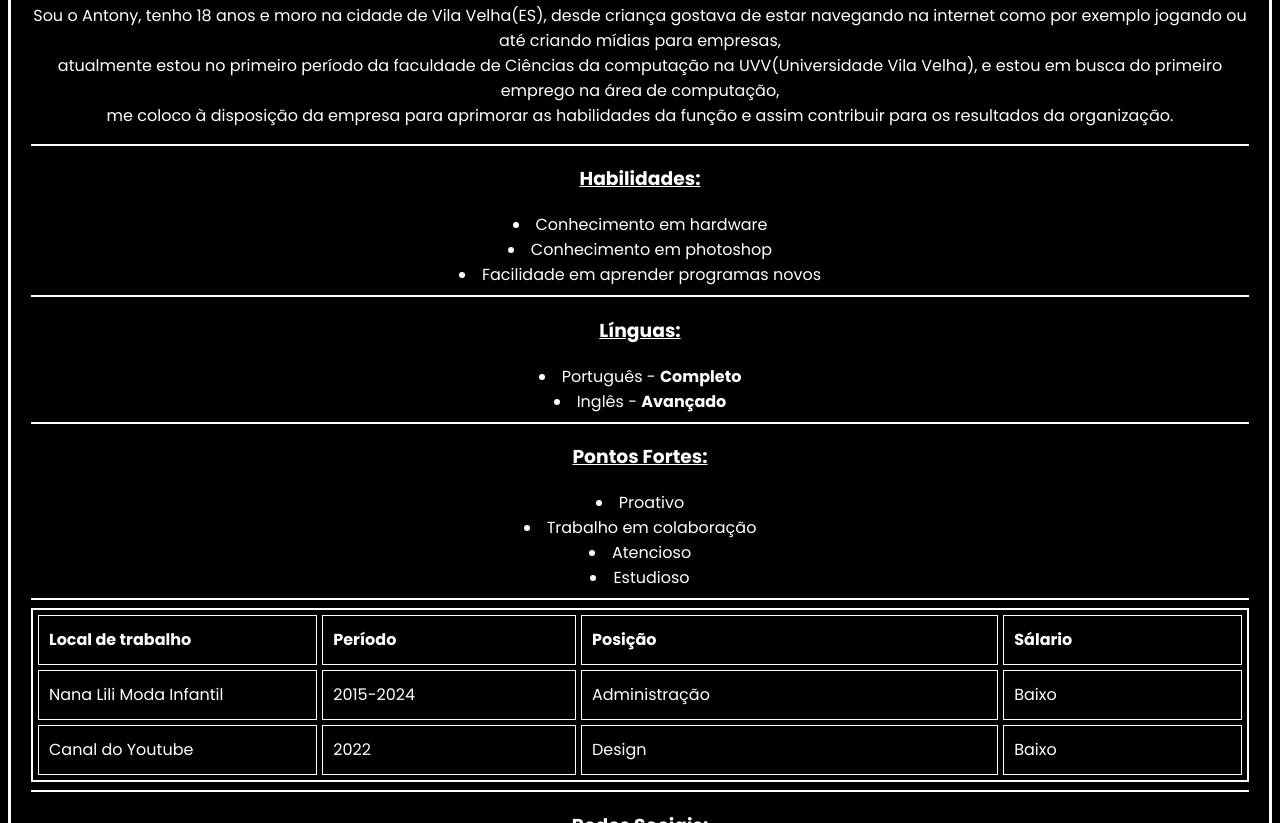
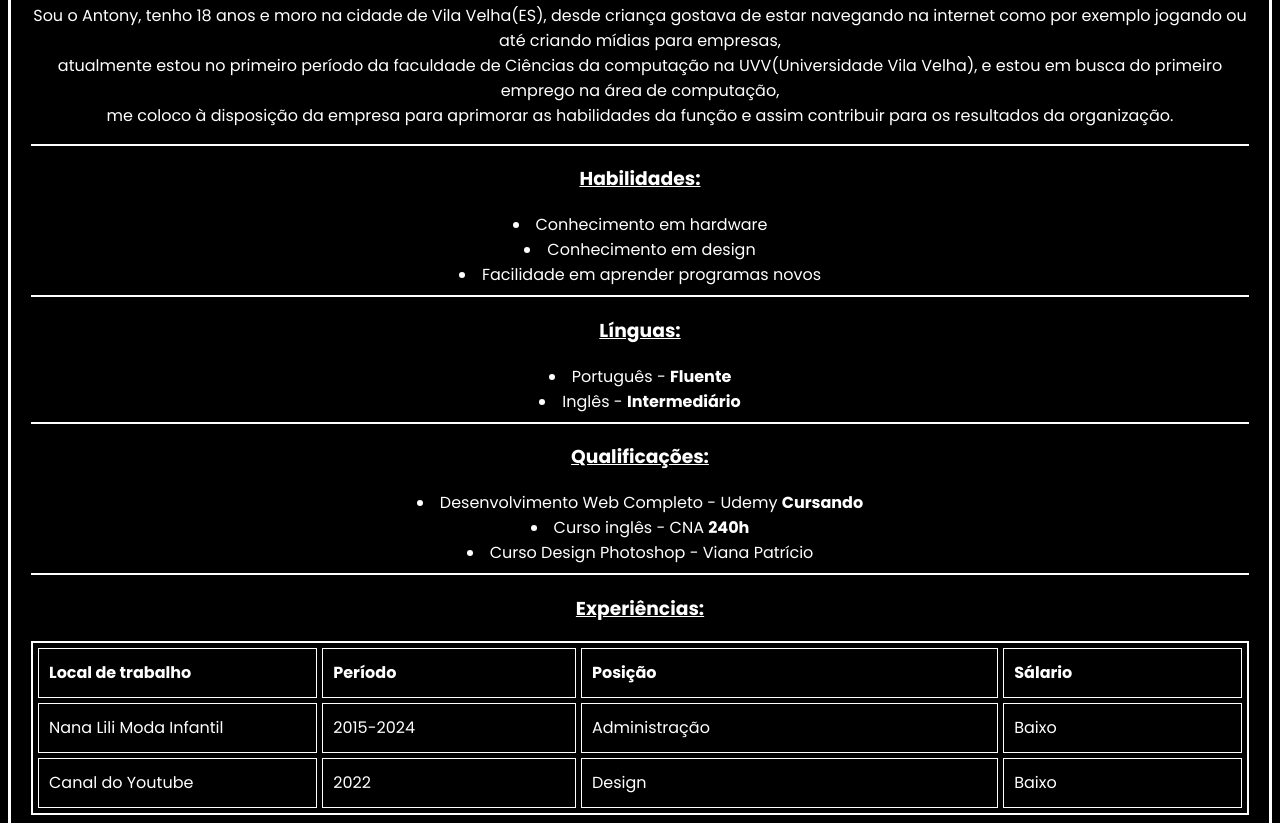
Before and after one commit to ognovais/paginacurriculo, a plain HTML site: page index.html in a window 1280 px wide. Shown: the part 434-1257 px from the top of the page. Drawn offline with Linux system fonts and the light colour scheme.

Commit message:
Add files via upload

```diff
--- a/index.html
+++ b/index.html
@@ -28,25 +28,25 @@
     <h3><u>Habilidades:</u></h3>
 
         <li>Conhecimento em hardware</li>
-        <li>Conhecimento em photoshop</li>
+        <li>Conhecimento em design</li>
         <li>Facilidade em aprender programas novos</li>
     <hr color="white">
     </div>
     <div id="Linguas">
     <h3><u>Línguas:</u></h3>
-        <li>Português - <strong>Completo</strong>
-        <li>Inglês - <strong>Avançado</strong></li>
+        <li>Português - <strong>Fluente</strong>
+        <li>Inglês - <strong>Intermediário</strong></li>
     <hr color="white">
     </div>
     <div id="Pontos">
-    <h3><u>Pontos Fortes:</u></h3>
-        <li>Proativo</li>
-        <li>Trabalho em colaboração</li>
-        <li>Atencioso</li>
-        <li>Estudioso</li>
+    <h3><u>Qualificações:</u></h3>
+        <li>Desenvolvimento Web Completo - Udemy <strong>Cursando</strong></li>
+        <li>Curso inglês - CNA <strong>240h</strong></li>
+        <li>Curso Design Photoshop - Viana Patrício</li>
     <hr color="white">
     </div>
     <div id="Tabela">
+        <h3 class="experiencia"><u>Experiências:</u></h1>
     <table border="2px" bordercolor="white">
         <tr>
             <td><b>Local de trabalho</b></td>
```
